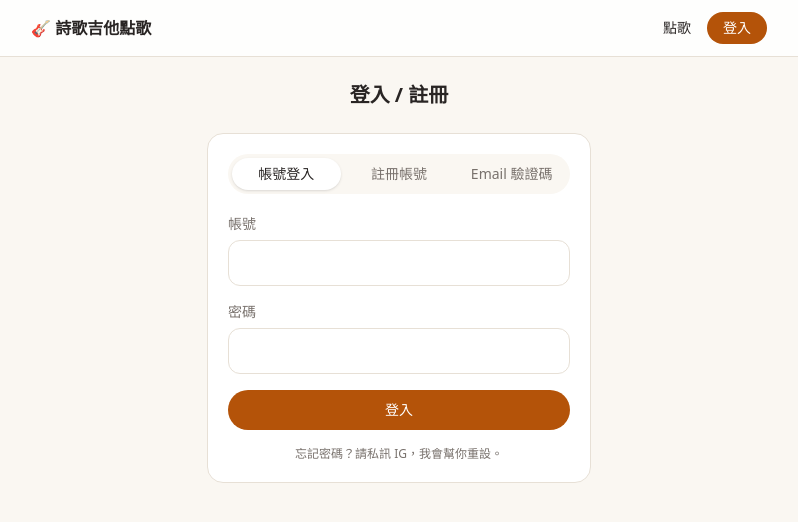
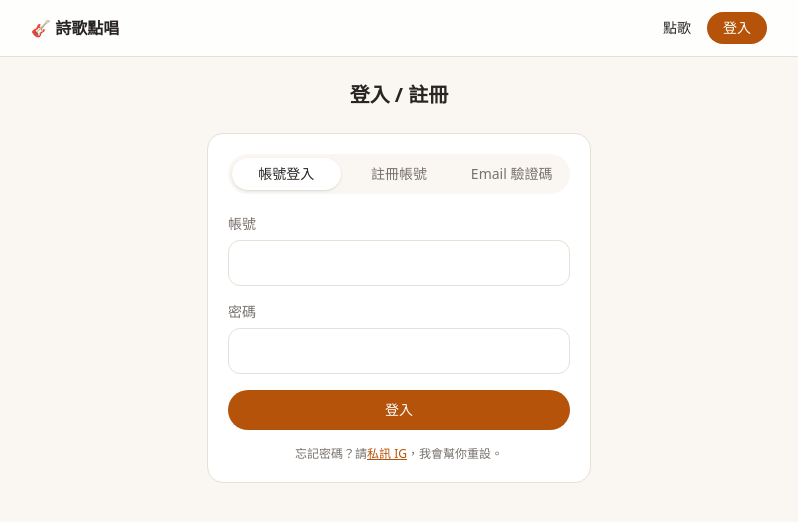
Before and after one commit to Dmg0920/Hymn_guitar, a Next.js app: page /login in a window 1280 px wide. Shown: the top 522 px of the page, without its empty margins (241-1039 px from the left). Built offline with nearby package versions, Linux system fonts and the light colour scheme; no server answers.

Commit message:
chore: rename site to 詩歌點唱 and add Instagram link (#3)
- SITE.name → 詩歌點唱
- SITE.instagramUrl → https://www.instagram.com/yu_guitar5214/
- Login: link the forgot-password hint to the Instagram profile

```diff
--- a/src/app/login/LoginForms.tsx
+++ b/src/app/login/LoginForms.tsx
@@ -3,6 +3,7 @@
 import { useActionState, useState } from 'react';
 import { FormMessage } from '@/components/FormMessage';
 import { INITIAL_FORM_STATE } from '@/lib/form-state';
+import { SITE } from '@/lib/site';
 import { NICKNAME_MAX, PASSWORD_MIN } from '@/lib/validation';
 import {
   sendEmailOtp,
@@ -56,7 +57,17 @@ function SignInForm({ next }: { next: string }) {
       <button type="submit" disabled={pending} className="btn-primary w-full">
         {pending ? '登入中…' : '登入'}
       </button>
-      <p className="text-center text-xs text-muted">忘記密碼？請私訊 IG，我會幫你重設。</p>
+      <p className="text-center text-xs text-muted">
+        忘記密碼？請
+        {SITE.instagramUrl ? (
+          <a href={SITE.instagramUrl} target="_blank" rel="noopener noreferrer" className="text-accent underline">
+            私訊 IG
+          </a>
+        ) : (
+          '私訊 IG'
+        )}
+        ，我會幫你重設。
+      </p>
     </form>
   );
 }
--- a/src/lib/site.ts
+++ b/src/lib/site.ts
@@ -1,6 +1,6 @@
 // 網站名稱與 IG 連結，改這裡即可。
 export const SITE = {
-  name: '詩歌吉他點歌',
+  name: '詩歌點唱',
   description: '點一首你想聽的詩歌，上傳後會在這裡通知你。',
-  instagramUrl: null as string | null,
+  instagramUrl: 'https://www.instagram.com/yu_guitar5214/' as string | null,
 };
```
